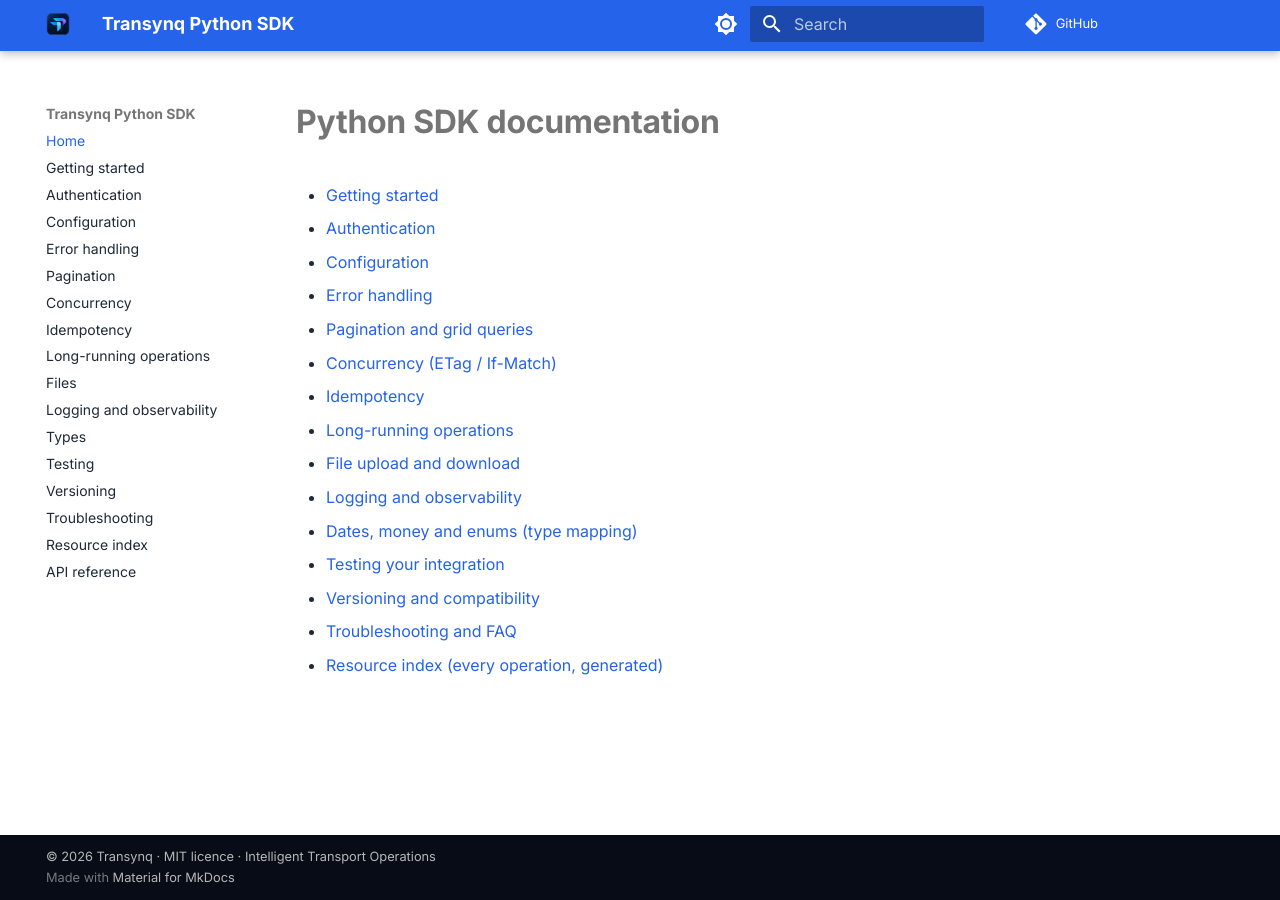
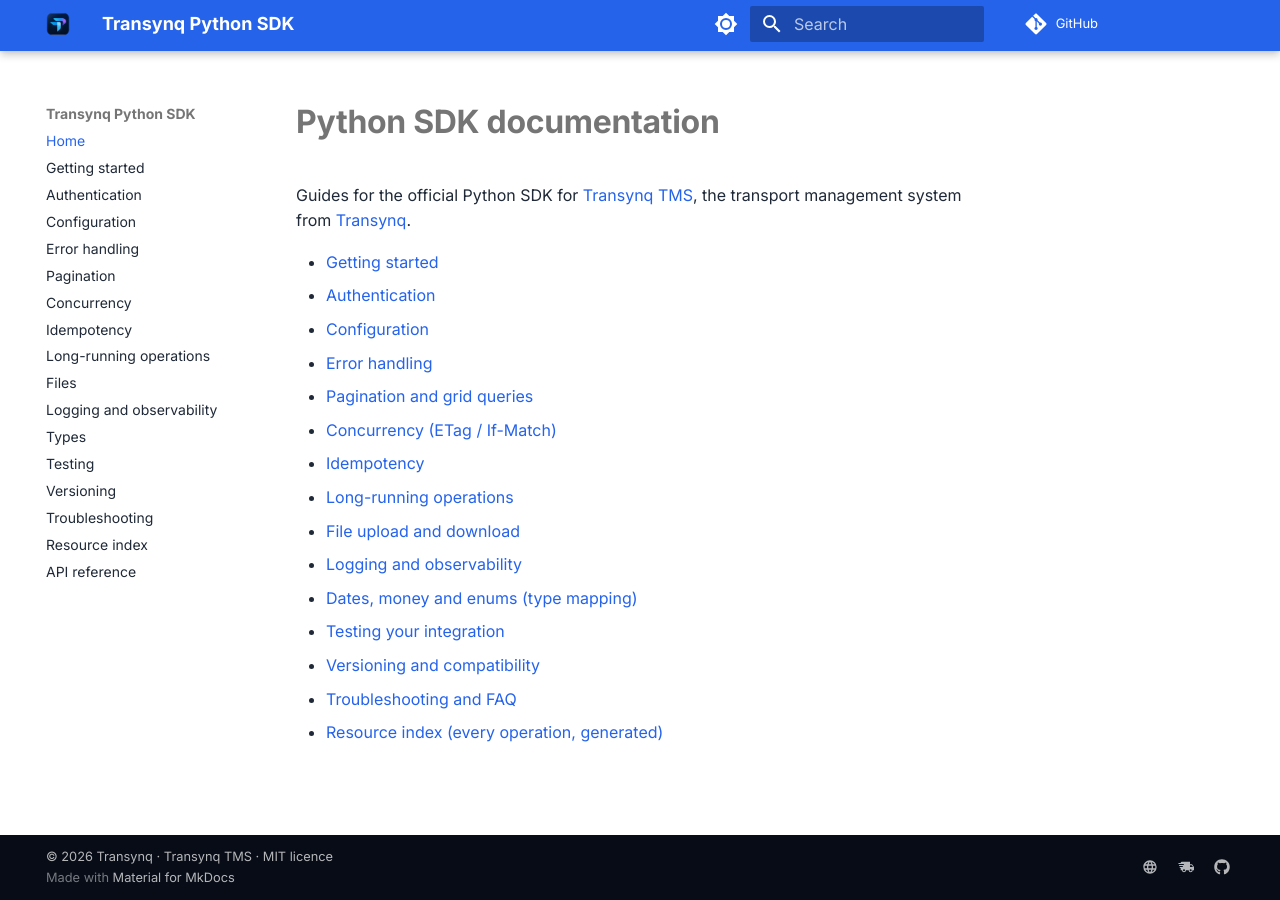
Before and after one commit to transynq-io/transynq-sdk-python, an MkDocs documentation site: the page built from docs/README.md, in a window 1280 px wide. Built offline with MkDocs 1.6.1 and Material for MkDocs 9.7.7, drawn with Linux system fonts in a browser that asks for light colours; comment, search, counter and statistics services are not loaded.

Commit message:
Brand and SEO: link transynq.io and the Transynq TMS page
Clearer, keyword-rich descriptions; links to https://transynq.io/ and
https://transynq.io/transport-management-system across README, package
metadata and documentation sites; About Transynq section.

Co-Authored-By: Claude Opus 5.5 <noreply@anthropic.com>

```diff
--- a/docs/README.md
+++ b/docs/README.md
@@ -1,4 +1,6 @@
 # Python SDK documentation
+
+Guides for the official Python SDK for [Transynq TMS](https://transynq.io/transport-management-system), the transport management system from [Transynq](https://transynq.io/).
 
 - [Getting started](getting-started.md)
 - [Authentication](authentication.md)
--- a/mkdocs.yml
+++ b/mkdocs.yml
@@ -1,10 +1,11 @@
 site_name: Transynq Python SDK
-site_description: Official Python client for the Transynq TMS API
+site_description: "Official Python SDK for Transynq TMS, the transport management system for carriers, fleet operators, 3PLs, brokers and shippers: bookings, dispatch, live tracking, driver POD, invoicing and costing through the Transynq API."
+site_author: Transynq
 repo_url: https://github.com/transynq-io/transynq-sdk-python
 docs_dir: docs
 site_dir: site
 strict: true
-copyright: "&copy; 2026 Transynq &middot; MIT licence &middot; Intelligent Transport Operations"
+copyright: "&copy; 2026 <a href=\"https://transynq.io/\">Transynq</a> &middot; <a href=\"https://transynq.io/transport-management-system\">Transynq TMS</a> &middot; MIT licence"
 theme:
   name: material
   logo: assets/brand/transynq-icon-64.png
@@ -30,6 +31,17 @@ theme:
   features:
     - content.code.copy
     - navigation.sections
+extra:
+  social:
+    - icon: material/web
+      link: https://transynq.io/
+      name: Transynq - transport management software
+    - icon: material/truck-fast
+      link: https://transynq.io/transport-management-system
+      name: Transynq TMS - transport management system
+    - icon: fontawesome/brands/github
+      link: https://github.com/transynq-io/transynq-sdk-python
+      name: Transynq Python SDK on GitHub
 extra_css:
   - assets/brand/transynq.css
 nav:
```
Also changed, not shown: CHANGELOG.md (+4 -0 lines), README.md (+29 -6 lines), pyproject.toml (+21 -4 lines).
